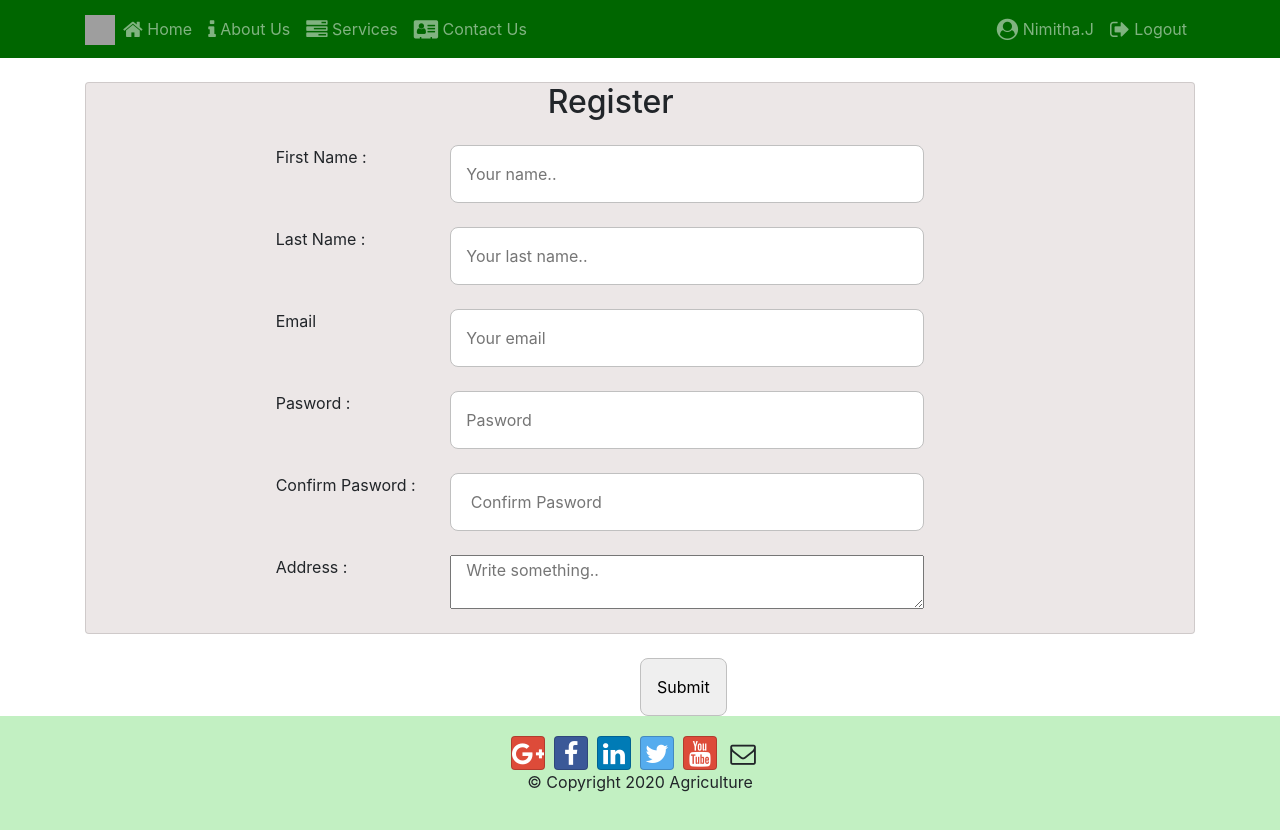
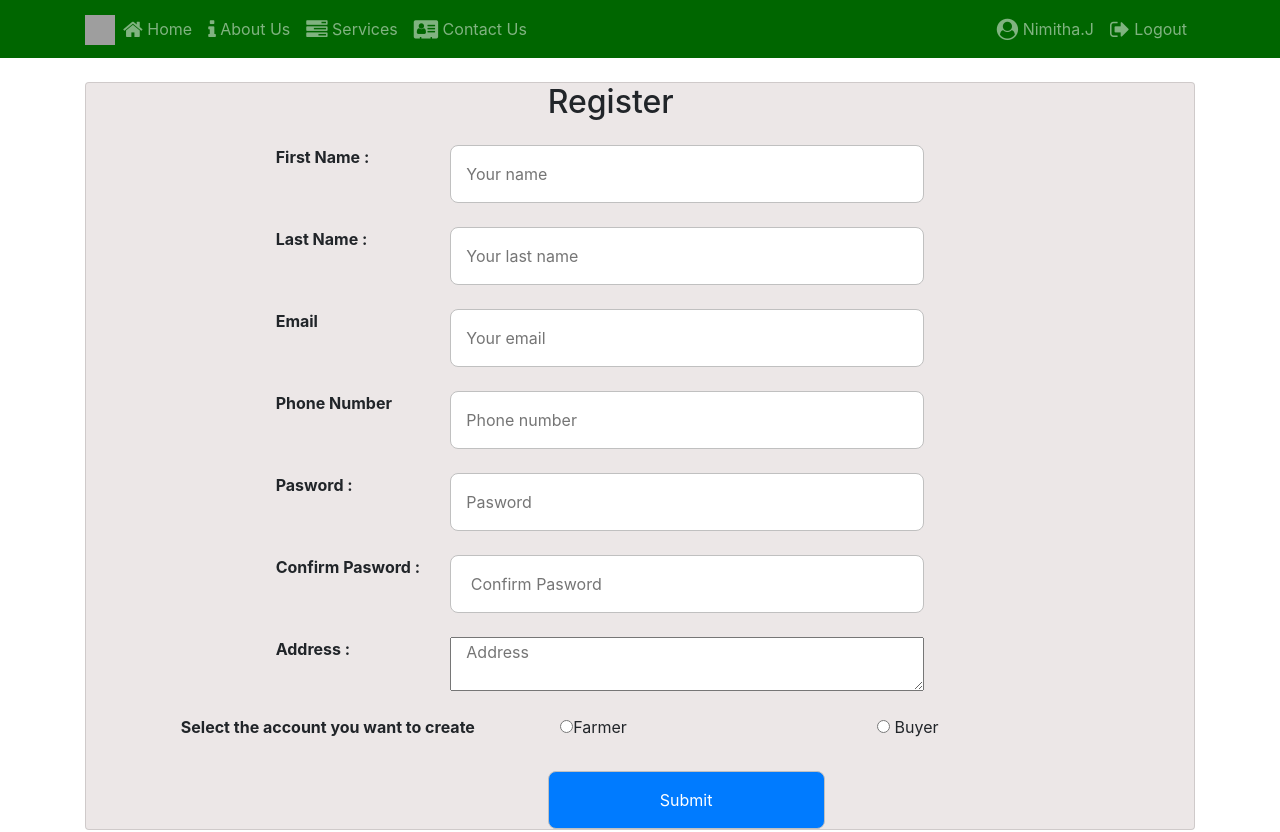
Before and after one commit to Nimitha-jagadeesha/Agricutureify, a React (Create React App) app in the folder agro/: page /register in a window 1280 px wide. Shown: the top 832 px of the page. Built offline with nearby package versions, Linux system fonts and the light colour scheme; no server answers; grey boxes are pictures that could not be loaded.

Commit message:
register

```diff
--- a/agro/src/components/AboutUs.js
+++ b/agro/src/components/AboutUs.js
@@ -15,15 +15,15 @@ class AboutUs extends Component {
           </BreadcrumbItem>
           <BreadcrumbItem active>About Us</BreadcrumbItem>
         </Breadcrumb>
-
-        <div className="container">
+        <div className="row">
           <img
+            className="offset-3 col-6"
             src={image1}
             alt="Norway"
-            style={{ width: "100%", height: "450px" }}
+            style={{ width: "100%", height: "100%" }}
           />
         </div>
-          <Accordion defaultActiveKey="0">
+          <Accordion defaultActiveKey="0" style={{padding:'0px'}}>
             <Card>
               <Card.Header>
                 <Accordion.Toggle as={Button} variant="link" eventKey="0">
--- a/agro/src/components/Login.js
+++ b/agro/src/components/Login.js
@@ -1,7 +1,6 @@
 import React, { useEffect, useState } from "react";
 import { Link } from "react-router-dom";
 import { useSelector, useDispatch } from "react-redux";
-// import { signin } from '../actions/userActions';
 import { Card } from "reactstrap";
 
 function Login(props) {
@@ -10,17 +9,19 @@ function Login(props) {
   const loading = null;
   const error = null;
   const redirect = "";
-  const submitHandler = () => {};
+  const submitHandler = () => {
+
+  };
   return (
     <form className="container">
       <br />
       <Card>
-        <h2 className="offset-5">Login-In</h2>
+        <h2 className="offset-5">Login</h2>
         <div className="row">
           <p></p>
         </div>
         <div className="row">
-          <label className="col-4 col-md-2 offset-1 offset-md-2">Email</label>
+          <label className="col-4 col-md-2 offset-1 offset-md-2">Email :</label>
           <input
             className="col-6 col-md-5"
             type="email"
@@ -44,9 +45,9 @@ function Login(props) {
           />
         </div>
         <br />
+        <input className="offset-5 col-3 bg-primary" type="submit" value="Submit" required style={{color: 'white'}}/>
       </Card>
       <br />
-      <input className="offset-6" type="submit" value="Submit" />
     </form>
   );
 }
--- a/agro/src/components/Register.js
+++ b/agro/src/components/Register.js
@@ -1,56 +1,110 @@
-import React, { Component } from "react";
-import { Card } from "reactstrap";
-export class login extends Component {
-  render() {
+import React, { Component, useState } from "react";
+import { Card, Alert } from "reactstrap";
+function Register() {
+  const [firstname, setFirstname] = useState("");
+  const [lastname, setLastname] = useState("");
+  const [password, setPassword] = useState("");
+  const [confirmpassword, setConfirmPassword] = useState("");
+  const [phone, setPhone] = useState("");
+  const [address, setAddress] = useState("");
+  const [isFarmer, setisFarmer] = useState(false);
+  const [email, setEmail] = useState("");
+  const [msg, setMsg] = useState("");
+  const submitHandler = (e) => {
+    console.log(password)
+    if (password.length <= 5) {
+      setPassword("")
+      setMsg("Password should be more than 5 characters");
+    } else if (password === confirmpassword) {
+      setMsg("");
+
+    } else {
+      setMsg("Password and confirm password must be same");
+
+    }
+    e.preventDefault();
+
+  };
+  const setGender = (event) => {
+    console.log(event.target.value);
+    if(event.target.value==='Farmer')
+            setisFarmer(true);
+  };
   return (
-      <form className="container">
+    <form className="container" onSubmit={submitHandler}>
       <br />
       <Card>
+      {msg ? (
+        <Alert color="danger">{msg}</Alert>
+      ) : null}
         <h2 className="offset-5">Register</h2>
         <div className="row">
           <p></p>
         </div>
         <div className="row">
           <label className="col-4 col-md-2 offset-1 offset-md-2">
-              First Name :
+            <b>First Name :</b>
           </label>
           <input
             className="col-6 col-md-5"
             type="text"
             id="fname"
             name="firstname"
-              placeholder="Your name.."
+            placeholder="Your name"
+            required
+            onChange={(e)=>{setFirstname(e.target.value)}}
           />
         </div>
         <br />
         <div className="row">
           <label className="col-4 col-md-2 offset-1 offset-md-2">
-              Last Name :
+            <b>Last Name :</b>
           </label>
           <input
             className="col-6 col-md-5"
             type="text"
             id="lname"
             name="lastname"
-              placeholder="Your last name.."
+            placeholder="Your last name"
+            required
+            onChange={(e)=>{setLastname(e.target.value)}}
           />
         </div>
         <br />
         <div className="row">
-            <label className="col-4 col-md-2 offset-1 offset-md-2">Email</label>
+          <label className="col-4 col-md-2 offset-1 offset-md-2">
+            <b>Email</b>
+          </label>
           <input
             className="col-6 col-md-5"
             type="email"
             id="email"
             name="email"
             placeholder="Your email"
+            required
+            onChange={(e)=>{setEmail(e.target.value)}}
+          />
+        </div>
+        <br />
+        <div className="row">
+          <label className="col-4 col-md-2 offset-1 offset-md-2">
+            <b>Phone Number</b>
+          </label>
+          <input
+            className="col-6 col-md-5"
+            type="number"
+            id="phone"
+            name="phone"
+            placeholder="Phone number"
+            required
+            onChange={(e)=>{setPhone(e.target.value)}}
           />
         </div>
         <br />
 
         <div className="row">
           <label className="col-4 col-md-2 offset-1 offset-md-2">
-              Pasword :
+            <b>Pasword :</b>
           </label>
           <input
             className="col-6 col-md-5"
@@ -58,12 +112,14 @@ export class login extends Component {
             id=" Pasword"
             name=" Confirm Pasword"
             placeholder="Pasword"
+            required
+            onChange={(e)=>{setPassword(e.target.value)}}
           />
         </div>
         <br />
         <div className="row">
-            <label className="col-4 col-md-2 offset-1 offset-md-2">
-              Confirm Pasword :
+          <label className="col-4 col-md-2 offset-1 offset-md-2" required>
+            <b>Confirm Pasword :</b>
           </label>
           <input
             className="col-6 col-md-5"
@@ -71,30 +127,55 @@ export class login extends Component {
             id="email"
             name=" Confirm Pasword"
             placeholder=" Confirm Pasword"
+            required
+            onChange={(e)=>{setConfirmPassword(e.target.value)}}
           />
         </div>
         <br />
 
         <div className="row">
-            <label className="col-4 col-md-2 offset-1 offset-md-2">
-              Address :
+          <label className="col-4 col-md-2 offset-1 offset-md-2" required>
+            <b>Address :</b>
           </label>
           <textarea
             className="col-6 col-md-5"
             id="subject"
             name="subject"
-              placeholder="Write something.."
+            placeholder="Address"
+            required
+            onChange={(e)=>{setAddress(e.target.value)}}
           ></textarea>
           <br />
           <br />
         </div>
         <br />
+        <div className="row">
+          <label className="col-4 offset-1">
+            <b>Select the account you want to create</b>
+          </label>
+          <div onChange={setGender.bind(this)} className="col-7 row">
+            <div className="col-6">
+              <input type="radio" value="Farmer" name="gender" />
+              Farmer
+            </div>
+            <div className="col-6">
+              <input type="radio" value="Buyer" name="gender" required /> Buyer
+            </div>
+          </div>
+        </div>
+        <br />
+        <input
+          className="offset-5 col-3 bg-primary"
+          type="submit"
+          value="Submit"
+          required
+          style={{ color: "white" }}
+        />
       </Card>
       <br />
-        <input className="offset-6" type="submit" value="Submit" />
+      <br />
     </form>
   );
 }
-}
 
-export default login;
+export default Register;
--- a/agro/src/css/App.css
+++ b/agro/src/css/App.css
@@ -1,3 +1,6 @@
+body{
+  overflow-x: hidden;
+}
 .row-header{
   margin:0px auto;
   padding:0px auto;
@@ -32,10 +35,12 @@ address{
 }
 .breadcrumb{
 background-color: #c2f0c2;
+margin: 0;
 }
 
 .navbar-dark {
   background-color: #006600;
+  width: 100%;
 }
 .page-enter {
   opacity: 0.01;
```
Also changed, not shown: agro/src/components/Home.js (+34 -21 lines). Lines whose indentation alone changed are shown as unchanged.
